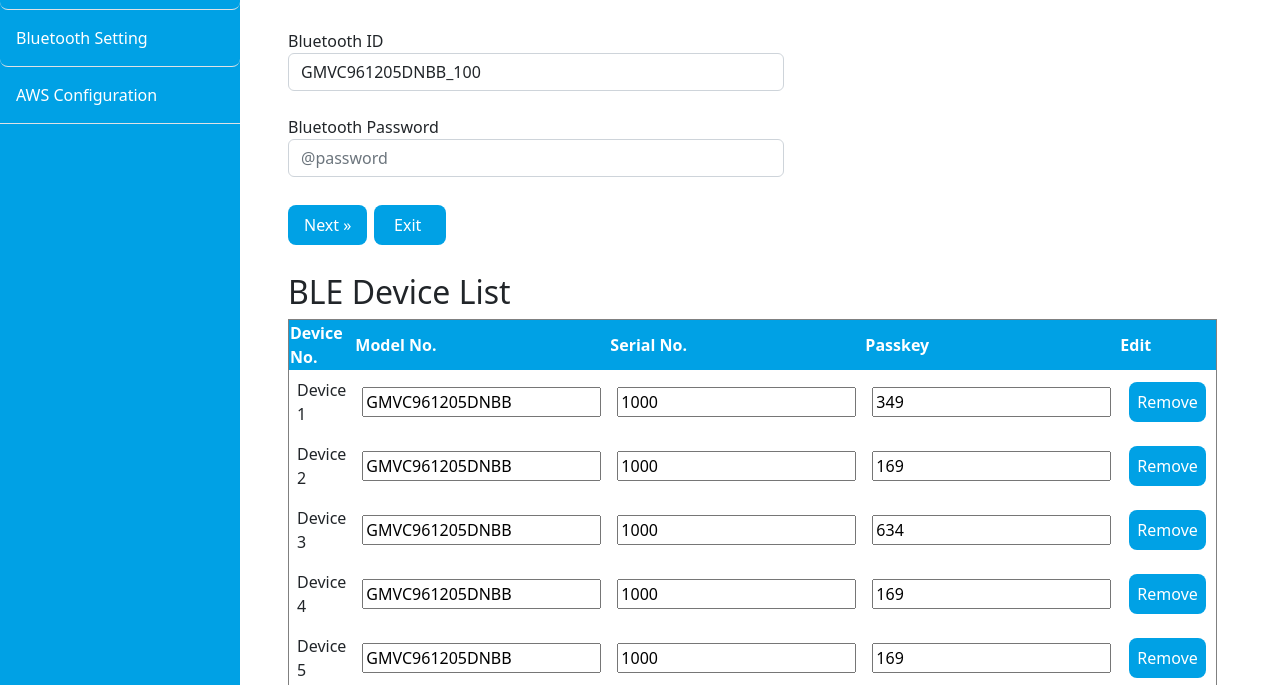
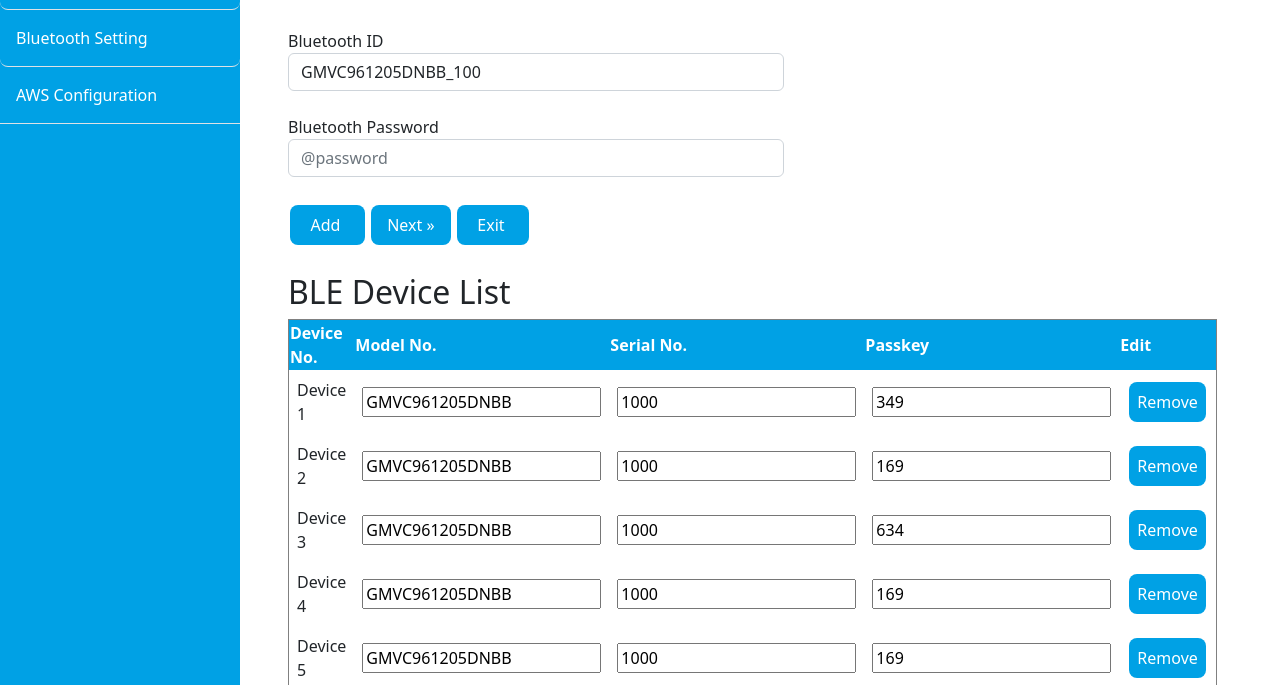
Before and after one commit to yshivam909/gateway_test1, a plain HTML site: page BLE.html in a window 1280 px wide. Shown: the part 115-800 px from the top of the page. Drawn offline with nearby package versions, Linux system fonts and the light colour scheme; a script that the page names is missing.

Commit message:
Update BLE.html

```diff
--- a/BLE.html
+++ b/BLE.html
@@ -61,7 +61,7 @@
 
 
                 </div>
-
+                <input type="submit" name="submit1" value="   Add    ">
                 <a href="/gateway_test1/aws_setting.html" class="next">Next &raquo; </a>
                 <input type="submit" name="submit1" value="   Exit    ">
                 <br><br>
```
